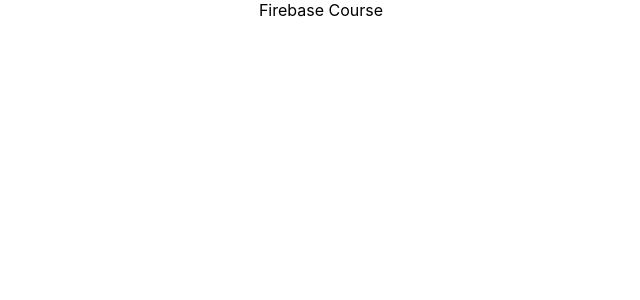
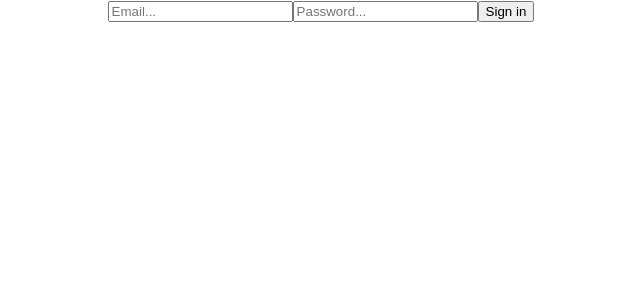
Before and after one commit to duyguozpercin/firebase, a React (Create React App) app: page / in a window 1280 px wide. Shown: the top 300 px of the page, without its empty margins (319-959 px from the left). Built offline with nearby package versions, Linux system fonts and the light colour scheme.

Commit message:
feat: implement authentication component and integrate Firebase Auth

```diff
--- a/src/App.js
+++ b/src/App.js
@@ -1,7 +1,12 @@
 import './App.css';
+import { Auth } from "./components/auth";
 
 function App() {
-  return <div className="App">Firebase Course</div>
+  return (<div className="App">
+    <Auth />
+
+  </div>
+  );
 }
 
 export default App;
--- /dev/null
+++ b/src/components/auth.js
@@ -0,0 +1,28 @@
+import { auth } from '../config/firebase';
+import { createUserWithEmailAndPassword } from 'firebase/auth';
+import { useState } from "react";
+
+
+export const Auth = () => {
+  const [email, setEmail] = useState("");
+  const [password, setPassword] = useState("");
+
+  const signIn = async () => {
+    await createUserWithEmailAndPassword(auth, email, password);
+  };
+
+  return (
+    <div>
+      <input
+        placeholder="Email..."
+        onChange={(e) => setEmail(e.target.value)} />
+      <input
+        placeholder="Password..."
+        type="password"
+        onChange={(e) => setPassword(e.target.value)} />
+
+
+      <button onClick={signIn}>Sign in</button>
+    </div>
+  );
+};
--- a/src/config/firebase.js
+++ b/src/config/firebase.js
@@ -1,6 +1,6 @@
 
 import { initializeApp } from "firebase/app";
-import { getAnalytics } from "firebase/analytics";
+import { getAuth } from "firebase/auth";
 
 const firebaseConfig = {
   apiKey: "AIzaSyBEWiMm7cWevCaS9kGeYFAW7QPehIu6IrE",
@@ -14,4 +14,4 @@
 
 
 const app = initializeApp(firebaseConfig);
-const analytics = getAnalytics(app);
+export const auth = getAuth(app);
```
